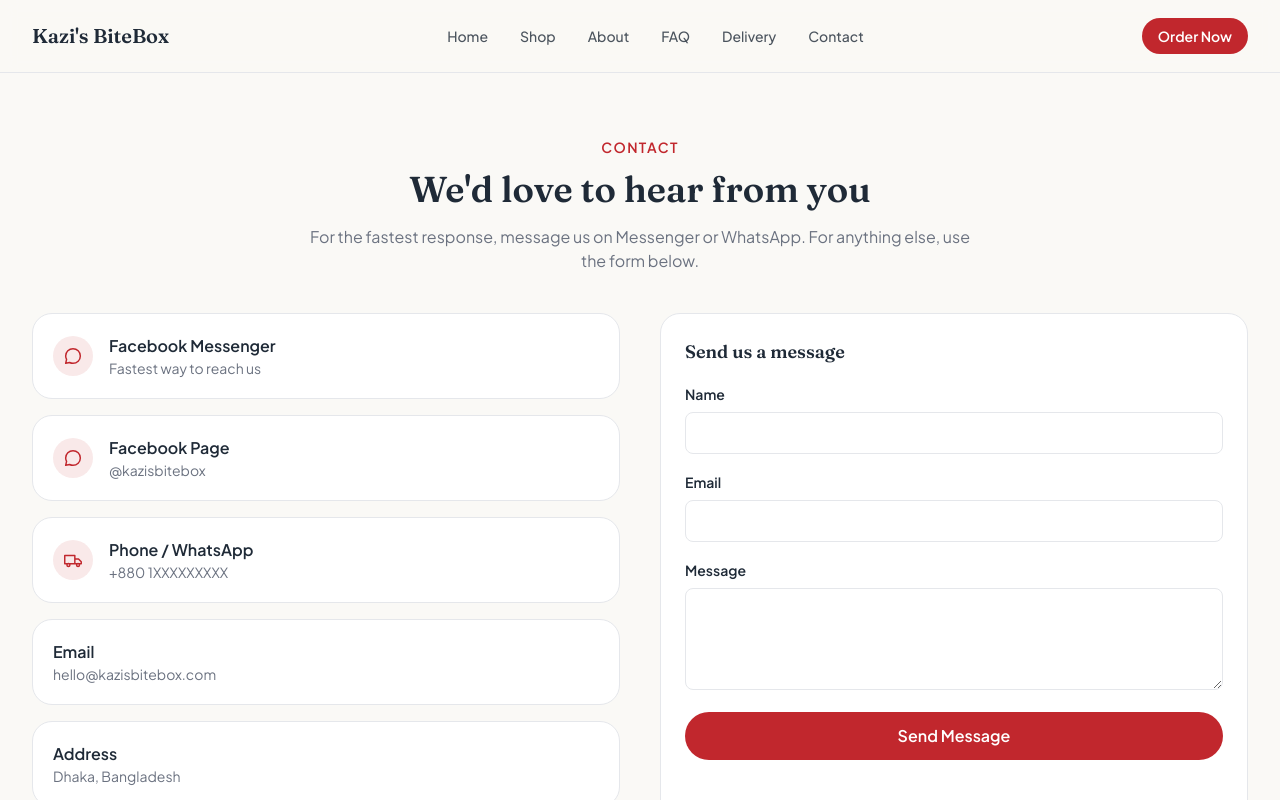
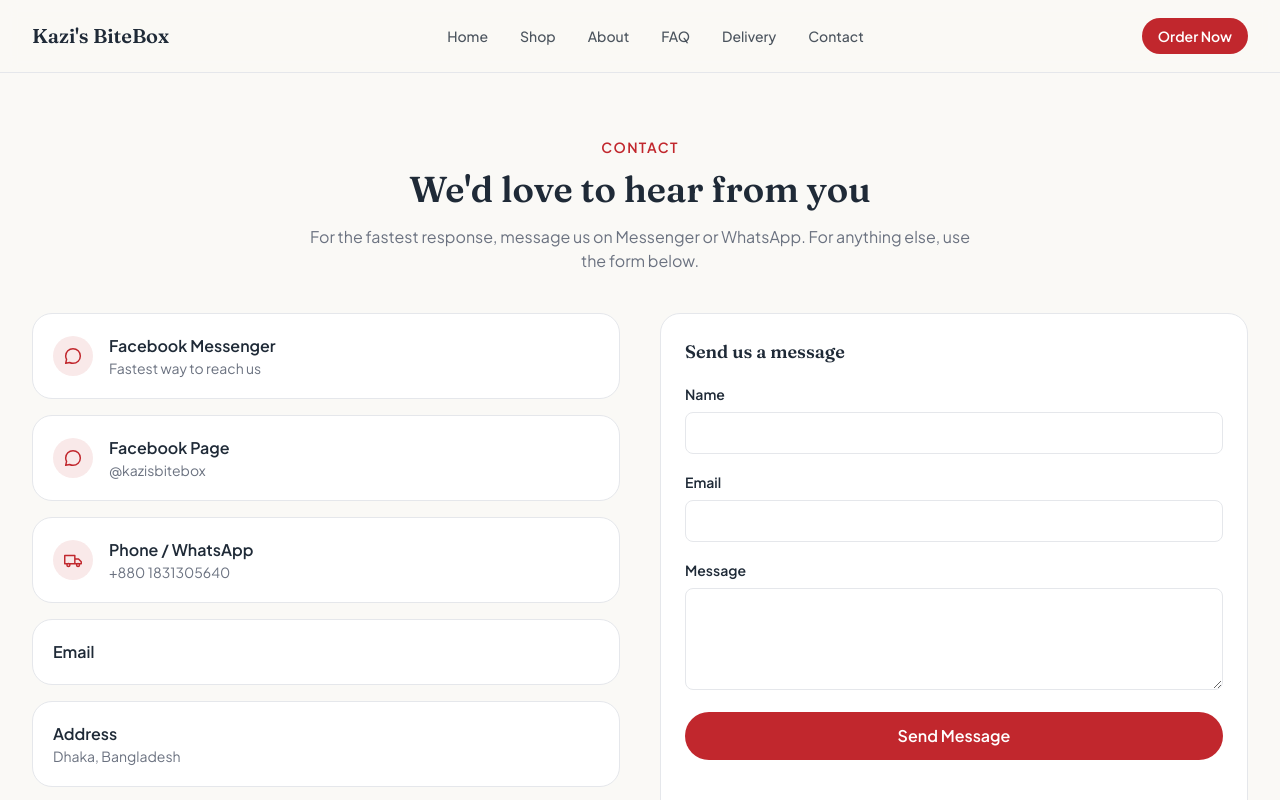
Before and after one commit to Ifratbinte/kazis_bitebox, a React (Vite) app: page /contact in a window 1280 px wide. Shown: the top 800 px of the page. Built offline with nearby package versions, Linux system fonts and the light colour scheme.

Commit message:
data chnage

```diff
--- a/src/constants/site.ts
+++ b/src/constants/site.ts
@@ -24,10 +24,9 @@ export const SITE = {
 }
 
 export const CONTACT = {
-  phone: '+880 1XXXXXXXXX',
-  whatsapp: '880 1XXXXXXXXX',
-  messenger: 'https://m.me/kazisbitebox',
-  facebook: 'https://facebook.com/kazisbitebox',
-  email: 'hello@kazisbitebox.com',
+  phone: '+880 1831305640',
+  whatsapp: '880 1831305640',
+  // messenger: 'https://m.me/kazisbitebox',
+  facebook: 'https://www.facebook.com/share/1CQHgdtDsv/?mibextid=wwXIfr',
   addressPlaceholder: 'Dhaka, Bangladesh',
 }
```
